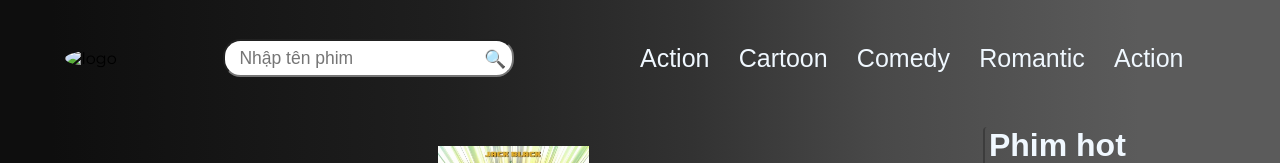
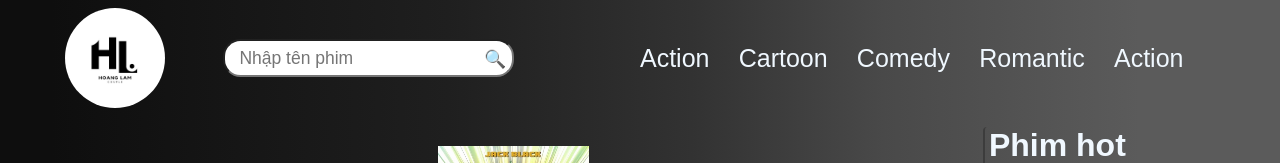
Before and after one commit to Hoang3103/web-phim, a plain HTML site: page index.html in a window 1280 px wide. Shown: the top 163 px of the page. Drawn offline with Linux system fonts and the light colour scheme; a script that the page names is missing.

Commit message:
Update index.html

```diff
--- a/index.html
+++ b/index.html
@@ -6,13 +6,13 @@
     <meta name="viewport" content="width=device-width, initial-scale=1.0">
     <link rel="stylesheet" href="style.css">
     <link rel="stylesheet" href="https://fonts.googleapis.com/css2?family=Montserrat:wght@400;700&display=swap">
-    <title>Document</title>
+    <title>Web Phim</title>
 </head>
 
 <body>
     <div class="header">
         <div class="logo">
-            <img id="reload" src="../mới/hl logo.jpg" alt="logo">
+            <img id="reload" src="hl logo.jpg" alt="logo">
         </div>
         <div class="timkiem">
 
```
